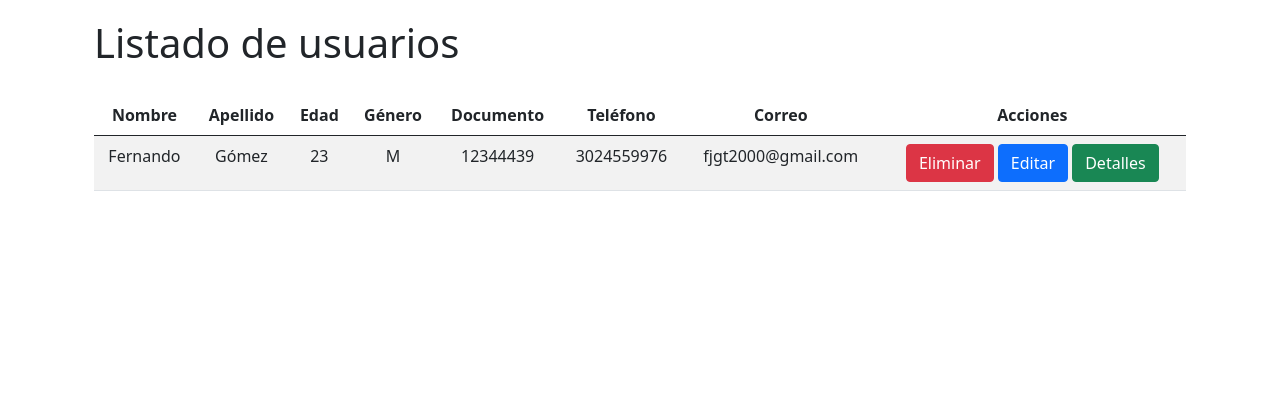
After one commit to patoElDestripador/RobinBooks, an ASP.NET Core app: template Views/Usuario/Index.cshtml in a window 1280 px wide. The commit adds this page. Shown: the part 393-800 px from the top of the page. Run offline with ASP.NET Core 8, Linux system fonts and the light colour scheme; the template is opened without the code that fills it, so the values that code supplies are empty; style sheets or scripts are compiled from the project's sources.

Commit message:
Se añaden cambios y se crea vista para usuarios

```diff
--- a/Views/Shared/_Layout.cshtml
+++ b/Views/Shared/_Layout.cshtml
@@ -26,8 +26,8 @@
                                     asp-action="Index">Inicio</a></li>
                             <li><a class="nav-link px-2 text-white" asp-controller="PruebasR4"
                                     asp-action="Index">Libros</a></li>
-                            <li><a class="nav-link px-2 text-white" asp-controller="Usuarios"
-                                    asp-action="MostrarUsuarios">Usuarios</a></li>
+                            <li><a class="nav-link px-2 text-white" asp-controller="Usuario"
+                                    asp-action="Index">Usuarios</a></li>
                             <li><a class="nav-link px-2 text-white" asp-controller="PruebasR4"
                                     asp-action="CrearUsuario">Registrate</a></li>
                         </ul>
--- /dev/null
+++ b/Views/Usuario/Index.cshtml
@@ -0,0 +1,49 @@
+@{
+    ViewBag.Title = "usuarios";
+    ViewBag.Css = "usuarios.css";
+}
+
+<!DOCTYPE html>
+<html lang="en">
+
+<head>
+    <link rel="stylesheet" href="~/css/usuarios.css" asp-append-version="true" />
+</head>
+
+<body>
+    <div class="main container mt-4">
+        <h1>Listado de usuarios</h1>
+        <div class="row">
+            <div class="col-md-12">
+                <table class="table table-striped">
+                    <thead class="text-center">
+                        <th>Nombre</th>
+                        <th>Apellido</th>
+                        <th>Edad</th>
+                        <th>Género</th>
+                        <th>Documento</th>
+                        <th>Teléfono</th>
+                        <th>Correo</th>
+                        <th>Acciones</th>
+                    </thead>
+                    <tbody class="text-center">
+                        <td>Fernando</td>
+                        <td>Gómez</td>
+                        <td>23</td>
+                        <td>M</td>
+                        <td>12344439</td>
+                        <td>3024559976</td>
+                        <td>fjgt2000@gmail.com</td>
+                        <td>
+                            <a class="btn btn-danger">Eliminar</a>
+                            <a class="btn btn-primary">Editar</a>
+                            <a class="btn btn-success">Detalles</a>
+                        </td>
+                    </tbody>
+                </table>
+            </div>
+        </div>
+    </div>
+</body>
+
+</html>
--- /dev/null
+++ b/wwwroot/css/usuarios.css
@@ -0,0 +1,16 @@
+:root{
+    --primary-font: 'Poppins', sans-serif;
+}
+
+*{
+    padding: 0;
+    margin: 0;
+    box-sizing: border-box;
+}
+
+.main{
+    display: flex;
+    flex-direction: column;
+    flex-wrap: wrap;
+    gap: 20px;
+}
```
